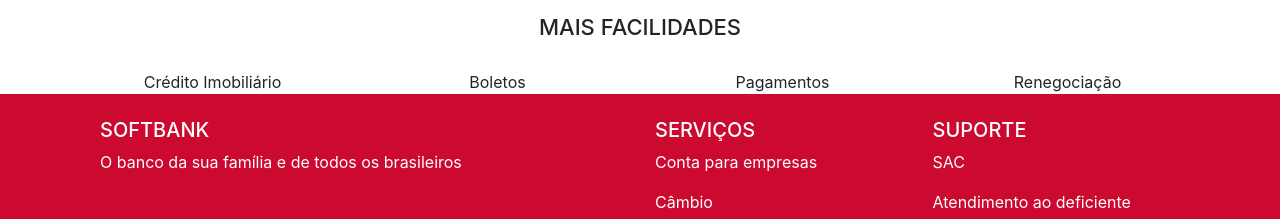
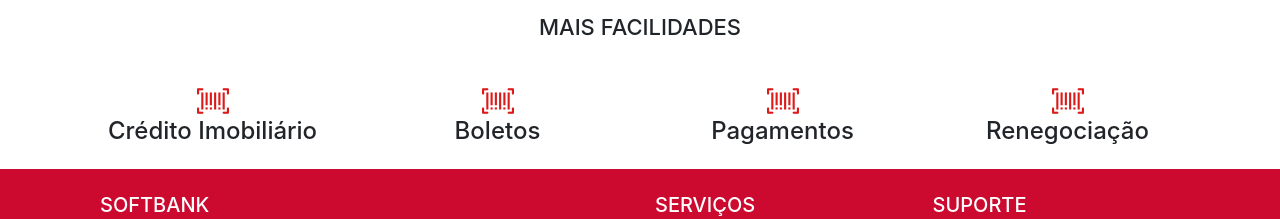
Before and after one commit to Diegolaquino/SoftBank, an Angular app in the folder softbank-client/: page / in a window 1280 px wide. Shown: the part 686-905 px from the top of the page. Built offline with nearby package versions, Linux system fonts and the light colour scheme.

Commit message:
serviços do banco e inclusão da imagem

```diff
--- a/softbank-client/src/app/content/content.component.css
+++ b/softbank-client/src/app/content/content.component.css
@@ -11,3 +11,8 @@
 .servicos-banco{
     margin-top: 30px;
 }
+
+.servicos-banco div{
+    padding-top: 15px;
+    padding-bottom: 15px;
+}
--- a/softbank-client/src/app/content/content.component.html
+++ b/softbank-client/src/app/content/content.component.html
@@ -2,10 +2,22 @@
     <div class="container">
         <h1 class="text-center titulo-mais">Mais Facilidades</h1>
         <div class="row servicos-banco text-center">
-            <div class="col">Crédito Imobiliário</div>
-            <div class="col">Boletos</div>
-            <div class="col">Pagamentos</div>
-            <div class="col">Renegociação</div>
+            <div class="col-md-3">
+                <span><img src="assets/barcode.png"></span>
+                <h4>Crédito Imobiliário</h4>
+            </div>
+            <div class="col-md-3">
+                <img src="assets/barcode.png">
+                <h4>Boletos</h4>
+            </div>
+            <div class="col-md-3">
+                <img src="assets/barcode.png">
+                <h4>Pagamentos</h4>
+            </div>
+            <div class="col-md-3">
+                <img src="assets/barcode.png">
+                <h4>Renegociação</h4>
+            </div>
         </div>
     </div>
 </div>
--- a/softbank-client/src/app/header/header.component.css
+++ b/softbank-client/src/app/header/header.component.css
@@ -55,6 +55,7 @@
     width: 100%;
     background:url('https://raw.githubusercontent.com/Diegolaquino/SoftBank/master/softbank-client/src/img/capa.jpg') no-repeat;
     background-size: cover;
+    background-position: center;
     height: 600px;
     padding-top: 80px;
 }
```
Also changed, not shown: softbank-client/src/assets/barcode.png (added).
